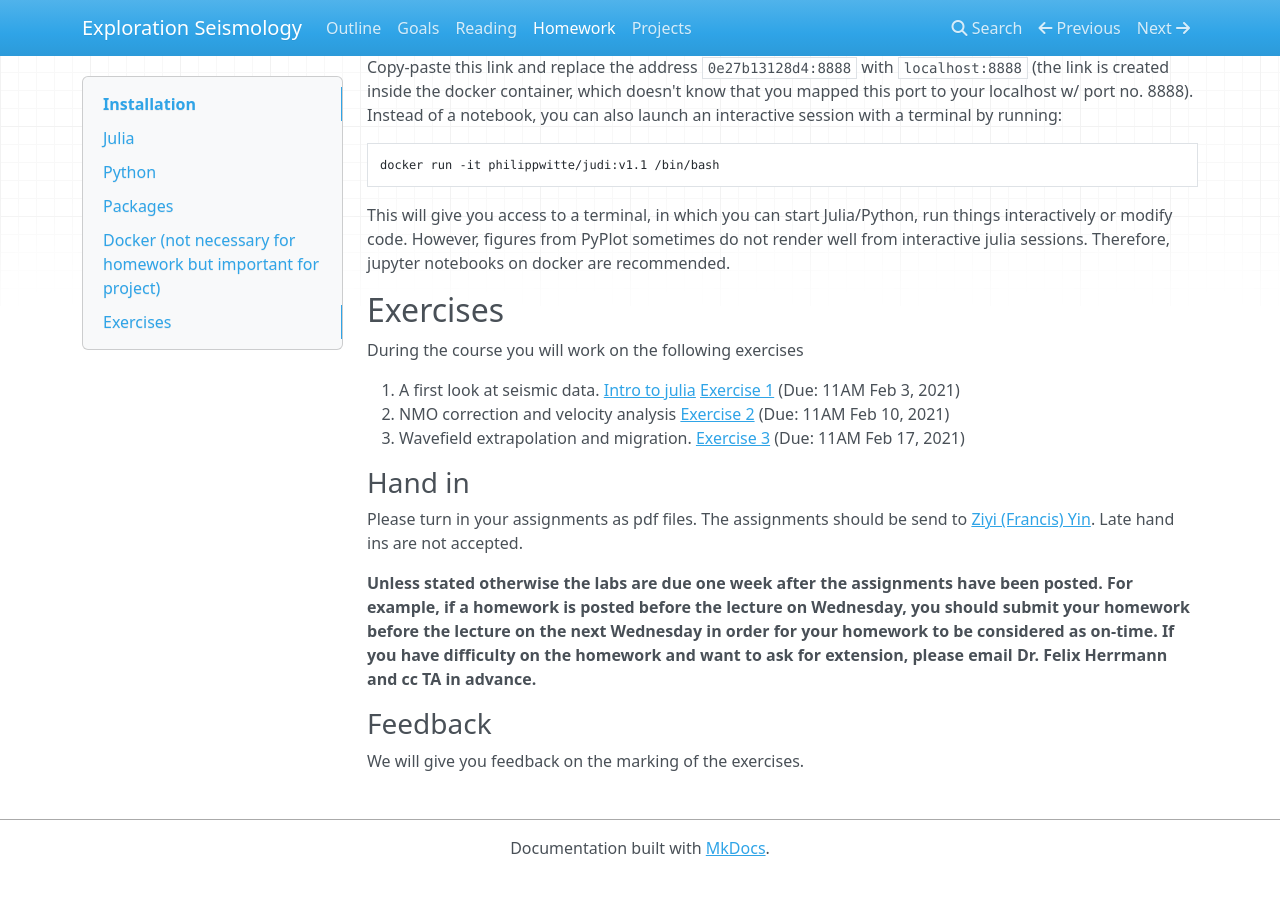
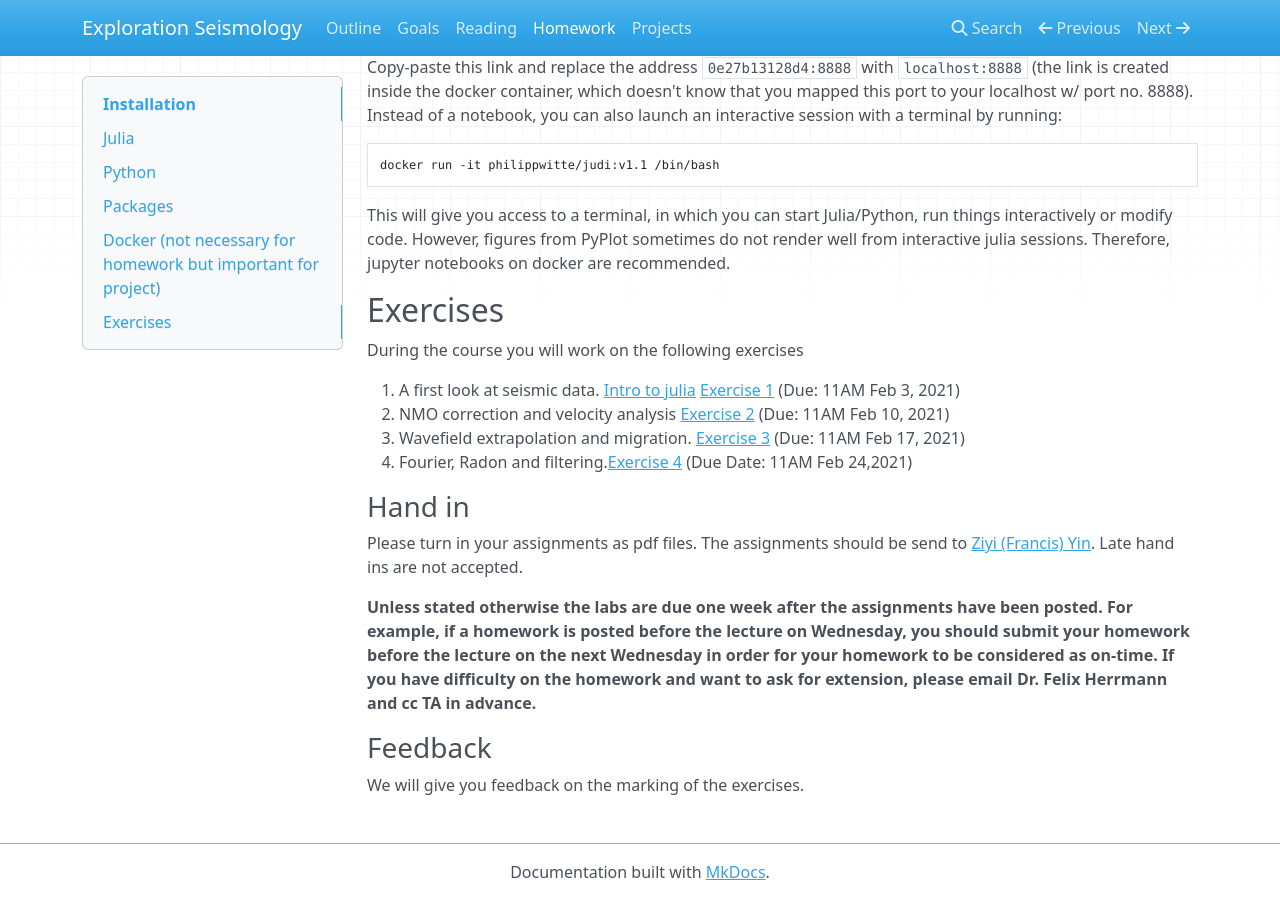
Before and after one commit to flexie/eas-4803-8803-ccs, an MkDocs documentation site: the page built from docs/homework.md, in a window 1280 px wide and 900 px high, scrolled down 1999 px. Built offline with MkDocs 1.6.1, drawn with Linux system fonts in a browser that asks for light colours; nearby versions of some CDN libraries; old or Windows-style settings are respelled for this version of MkDocs; before the commit the page ends 2875 px from its top, so only the background shows below that.

Commit message:
add homework 4

```diff
--- a/docs/homework.md
+++ b/docs/homework.md
@@ -105,8 +105,9 @@ During the course you will work on the following exercises
 1. A first look at seismic data. [Intro to julia](Assignments/introduction_to_julia.md) [Exercise 1](Assignments/Exercise1.md) (Due: 11AM Feb 3, 2021)
 2. NMO correction and velocity analysis [Exercise 2](Assignments/Exercise2.md) (Due: 11AM Feb 10, 2021)
 3. Wavefield extrapolation and migration. [Exercise 3](Assignments/Exercise3.md) (Due: 11AM Feb 17, 2021)
+4. Fourier, Radon and filtering.[Exercise 4](Assignments/Exercise4.md) (Due Date: 11AM Feb 24,2021)
 
-<!-- 4. Fourier, Radon and filtering.[Exercise 4](Assignments/Exercise4.md) (Due Date: February 11,2020)
+<!--
 5. From processing to inversion I.[Exercise 5](Assignments/Exercise5.md) (Due Date: March 5,2020)
 6. From processing to inversion II. [Exercise 6](Assignments/Exercise6.md) (Due Date: March 17,2020) -->
 
```
